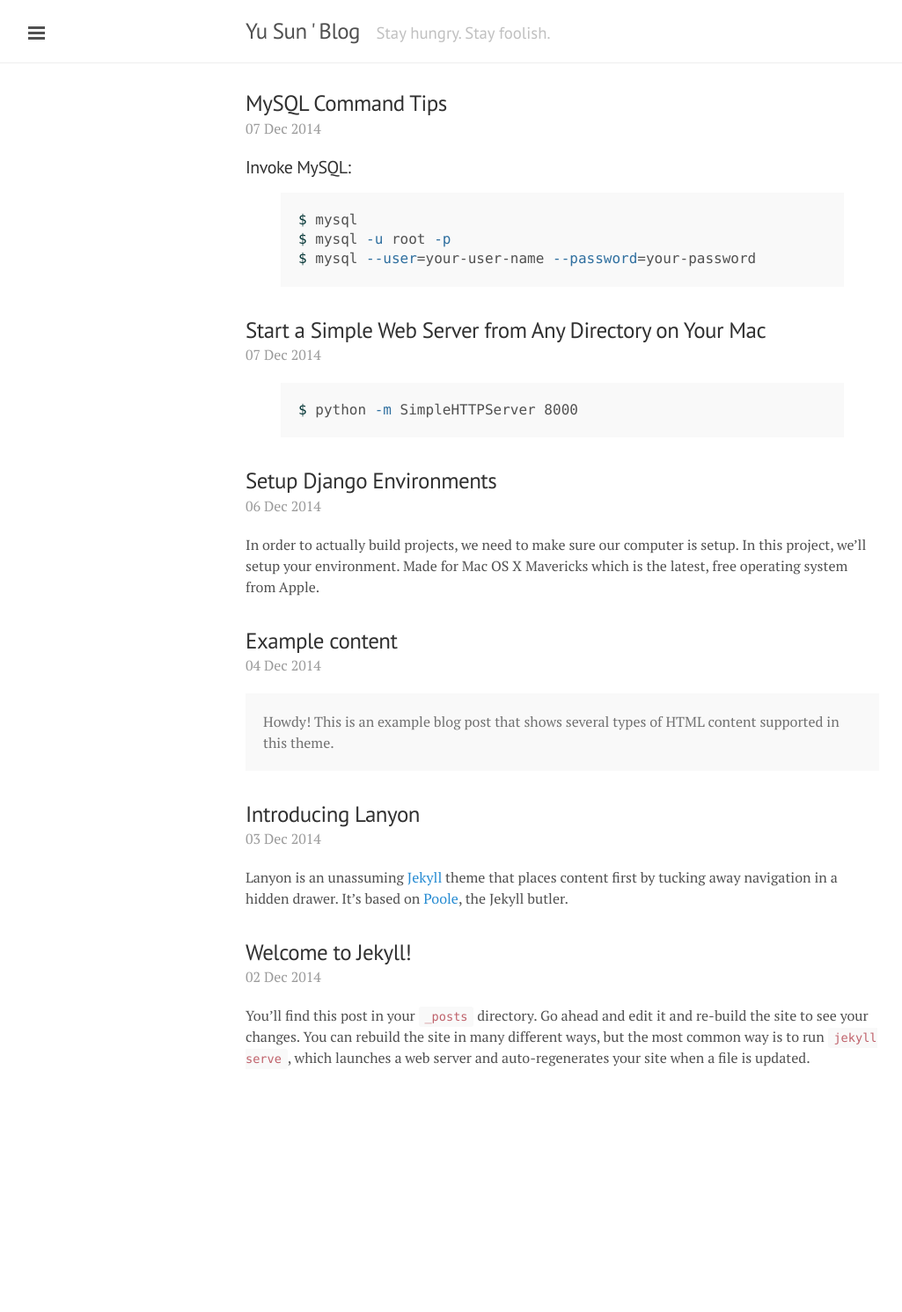
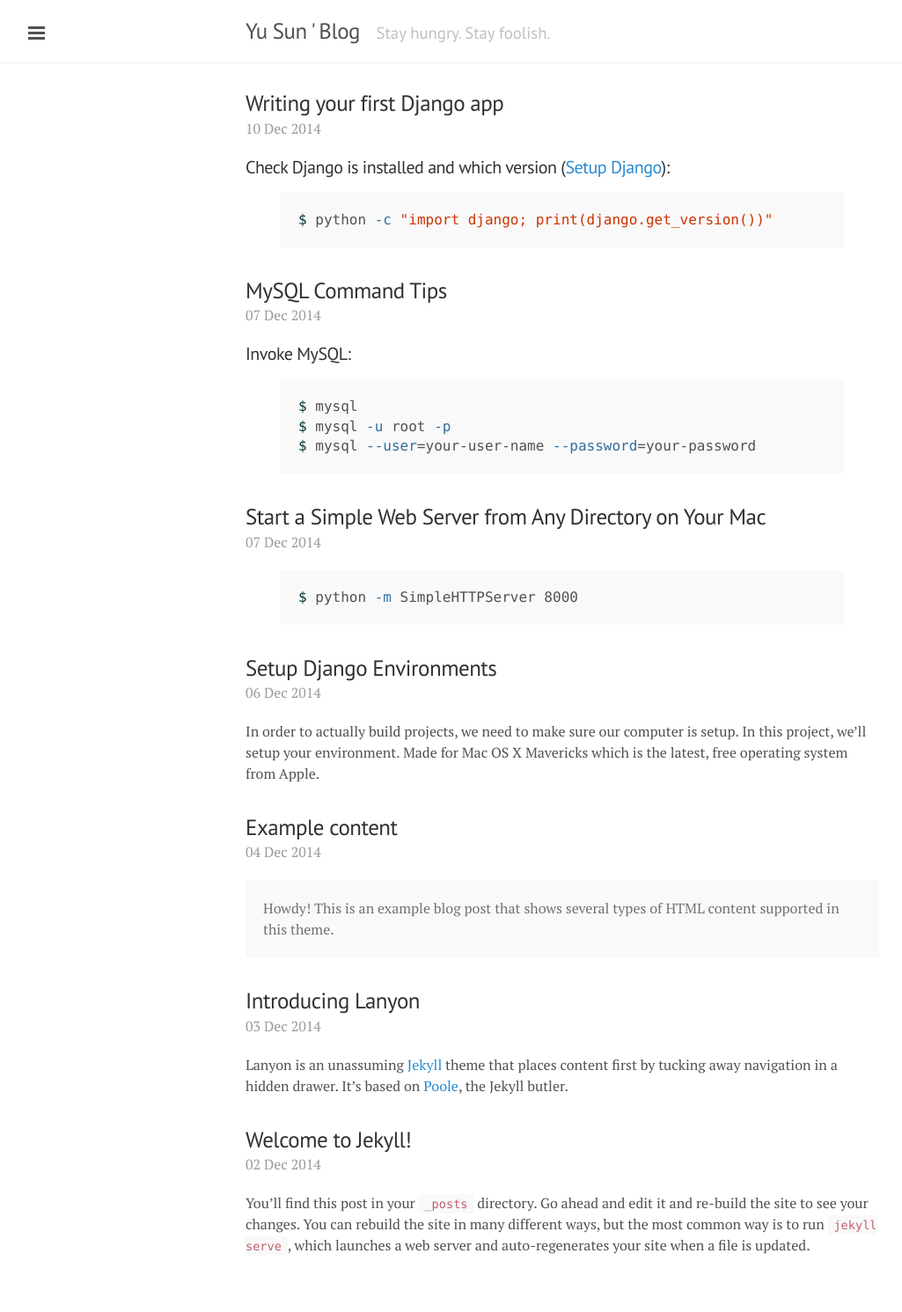
Before and after one commit to usunyu/usunyu.github.io, a Jekyll site: the page built from blog/index.html, in a window 1280 px wide. Shown: the whole page at 88% size, without its empty margins (1-1026 px from the left). Built offline with Jekyll 4.4.1, drawn with Linux system fonts in a browser that asks for light colours; Markdown is read by kramdown in place of the engine named in the settings; before the commit the page ends 1278 px from its top, so only the background shows below that; some of the changed lines change nothing that is shown.

Commit message:
post first django app

```diff
--- /dev/null
+++ b/blog/_posts/2014-12-10-first-django-app.markdown
@@ -0,0 +1,222 @@
+---
+layout: post
+title: Writing your first Django app
+---
+#### Check Django is installed and which version ([Setup Django](/blog/2014/12/06/setup-django/)):
+{% highlight bash %}
+$ python -c "import django; print(django.get_version())"
+{% endhighlight %}
+
+#### Creating a project:
+{% highlight bash %}
+$ django-admin startproject mysite
+{% endhighlight %}
+
+#### Database setup:
+Edit `mysite/settings.py`:
+{% highlight python %}
+DATABASES = {
+  'default': {
+    'ENGINE': 'django.db.backends.mysql',
+    'NAME': 'mysite',
+    'USER': 'root',
+    'PASSWORD': '',
+    'HOST': 'localhost',
+    'PORT': '3306',
+  }
+}
+{% endhighlight %}
+{% highlight bash %}
+$ python manage.py migrate
+{% endhighlight %}
+
+#### The development server:
+{% highlight bash %}
+$ python manage.py runserver
+{% endhighlight %}
+Changing the port:
+{% highlight bash %}
+$ python manage.py runserver 8080
+$ python manage.py runserver 0.0.0.0:8000
+{% endhighlight %}
+
+#### Creating models:
+{% highlight bash %}
+$ python manage.py startapp polls
+{% endhighlight %}
+Edit the `polls/models.py`:
+{% highlight py %}
+from django.db import models
+
+class Question(models.Model):
+	question_text = models.CharField(max_length=200)
+	pub_date = models.DateTimeField('date published')
+
+class Choice(models.Model):
+	question = models.ForeignKey(Question)
+	choice_text = models.CharField(max_length=200)
+	votes = models.IntegerField(default=0)
+{% endhighlight %}
+
+#### Activating models:
+Edit the `mysite/settings.py` file again:
+{% highlight py %}
+INSTALLED_APPS = (
+	'django.contrib.admin',
+	'django.contrib.auth',
+	'django.contrib.contenttypes',
+	'django.contrib.sessions',
+	'django.contrib.messages',
+	'django.contrib.staticfiles',
+	'polls',
+)
+{% endhighlight %}
+{% highlight bash %}
+$ python manage.py makemigrations polls
+$ python manage.py sqlmigrate polls 0001
+$ python manage.py migrate
+{% endhighlight %}
+
+#### Playing with the API:
+{% highlight bash %}
+$ python manage.py shell
+
+>>> from polls.models import Question, Choice   # Import the model classes we just wrote.
+
+# No questions are in the system yet.
+>>> Question.objects.all()
+[]
+
+# Create a new Question.
+# Support for time zones is enabled in the default settings file, so
+# Django expects a datetime with tzinfo for pub_date. Use timezone.now()
+# instead of datetime.datetime.now() and it will do the right thing.
+>>> from django.utils import timezone
+>>> q = Question(question_text="What's new?", pub_date=timezone.now())
+
+# Save the object into the database. You have to call save() explicitly.
+>>> q.save()
+
+# Now it has an ID. Note that this might say "1L" instead of "1", depending
+# on which database you're using. That's no biggie; it just means your
+# database backend prefers to return integers as Python long integer
+# objects.
+>>> q.id
+1
+
+# Access model field values via Python attributes.
+>>> q.question_text
+"What's new?"
+>>> q.pub_date
+datetime.datetime(2012, 2, 26, 13, 0, 0, 775217, tzinfo=<UTC>)
+
+# Change values by changing the attributes, then calling save().
+>>> q.question_text = "What's up?"
+>>> q.save()
+
+# objects.all() displays all the questions in the database.
+>>> Question.objects.all()
+[<Question: Question object>]
+{% endhighlight %}
+
+Edit `polls/models.py`, add functions:
+{% highlight py %}
+import datetime
+
+from django.db import models
+from django.utils import timezone
+
+class Question(models.Model):
+	# ...
+	def __str__(self):              # __unicode__ on Python 2
+		return self.question_text
+
+	def was_published_recently(self):
+		return self.pub_date >= timezone.now() - datetime.timedelta(days=1)
+
+class Choice(models.Model):
+	# ...
+	def __str__(self):              # __unicode__ on Python 2
+		return self.choice_text
+{% endhighlight %}
+Run `python manage.py shell` again:
+{% highlight bash %}
+>>> from polls.models import Question, Choice
+
+# Make sure our __str__() addition worked.
+>>> Question.objects.all()
+[<Question: What's up?>]
+
+# Django provides a rich database lookup API that's entirely driven by
+# keyword arguments.
+>>> Question.objects.filter(id=1)
+[<Question: What's up?>]
+>>> Question.objects.filter(question_text__startswith='What')
+[<Question: What's up?>]
+
+# Get the question that was published this year.
+>>> from django.utils import timezone
+>>> current_year = timezone.now().year
+>>> Question.objects.get(pub_date__year=current_year)
+<Question: What's up?>
+
+# Request an ID that doesn't exist, this will raise an exception.
+>>> Question.objects.get(id=2)
+Traceback (most recent call last):
+    ...
+DoesNotExist: Question matching query does not exist.
+
+# Lookup by a primary key is the most common case, so Django provides a
+# shortcut for primary-key exact lookups.
+# The following is identical to Question.objects.get(id=1).
+>>> Question.objects.get(pk=1)
+<Question: What's up?>
+
+# Make sure our custom method worked.
+>>> q = Question.objects.get(pk=1)
+>>> q.was_published_recently()
+True
+
+# Give the Question a couple of Choices. The create call constructs a new
+# Choice object, does the INSERT statement, adds the choice to the set
+# of available choices and returns the new Choice object. Django creates
+# a set to hold the "other side" of a ForeignKey relation
+# (e.g. a question's choice) which can be accessed via the API.
+>>> q = Question.objects.get(pk=1)
+
+# Display any choices from the related object set -- none so far.
+>>> q.choice_set.all()
+[]
+
+# Create three choices.
+>>> q.choice_set.create(choice_text='Not much', votes=0)
+<Choice: Not much>
+>>> q.choice_set.create(choice_text='The sky', votes=0)
+<Choice: The sky>
+>>> c = q.choice_set.create(choice_text='Just hacking again', votes=0)
+
+# Choice objects have API access to their related Question objects.
+>>> c.question
+<Question: What's up?>
+
+# And vice versa: Question objects get access to Choice objects.
+>>> q.choice_set.all()
+[<Choice: Not much>, <Choice: The sky>, <Choice: Just hacking again>]
+>>> q.choice_set.count()
+3
+
+# The API automatically follows relationships as far as you need.
+# Use double underscores to separate relationships.
+# This works as many levels deep as you want; there's no limit.
+# Find all Choices for any question whose pub_date is in this year
+# (reusing the 'current_year' variable we created above).
+>>> Choice.objects.filter(question__pub_date__year=current_year)
+[<Choice: Not much>, <Choice: The sky>, <Choice: Just hacking again>]
+
+# Let's delete one of the choices. Use delete() for that.
+>>> c = q.choice_set.filter(choice_text__startswith='Just hacking')
+>>> c.delete()
+{% endhighlight %}
+
+#### Resource:
+* [Writing your first Django app, part 1](https://docs.djangoproject.com/en/dev/intro/tutorial01/)
--- a/projects.md
+++ b/projects.md
@@ -6,5 +6,5 @@
 
 * [Clear Path](http://usunyu.com/ClearPath/): A new smart phone app helps navigate driving with an accurate travel time estimation.
 * [Joker Jumper](http://usunyu.com/JokerJumper/): An amazing iOS, dual-gravity running game, based on Cocos2D and Box2D framework.
-* [Speech Helper](https://scv-slide.appspot.com/): Provides the user with an effective way to deliver a seamless speech.
+* [Speech Helper](https://scv-slide.appspot.com/): First Google Glass App by Chinese team, provides the user with an effective way to deliver a seamless speech.
 * More coming soon...
```
